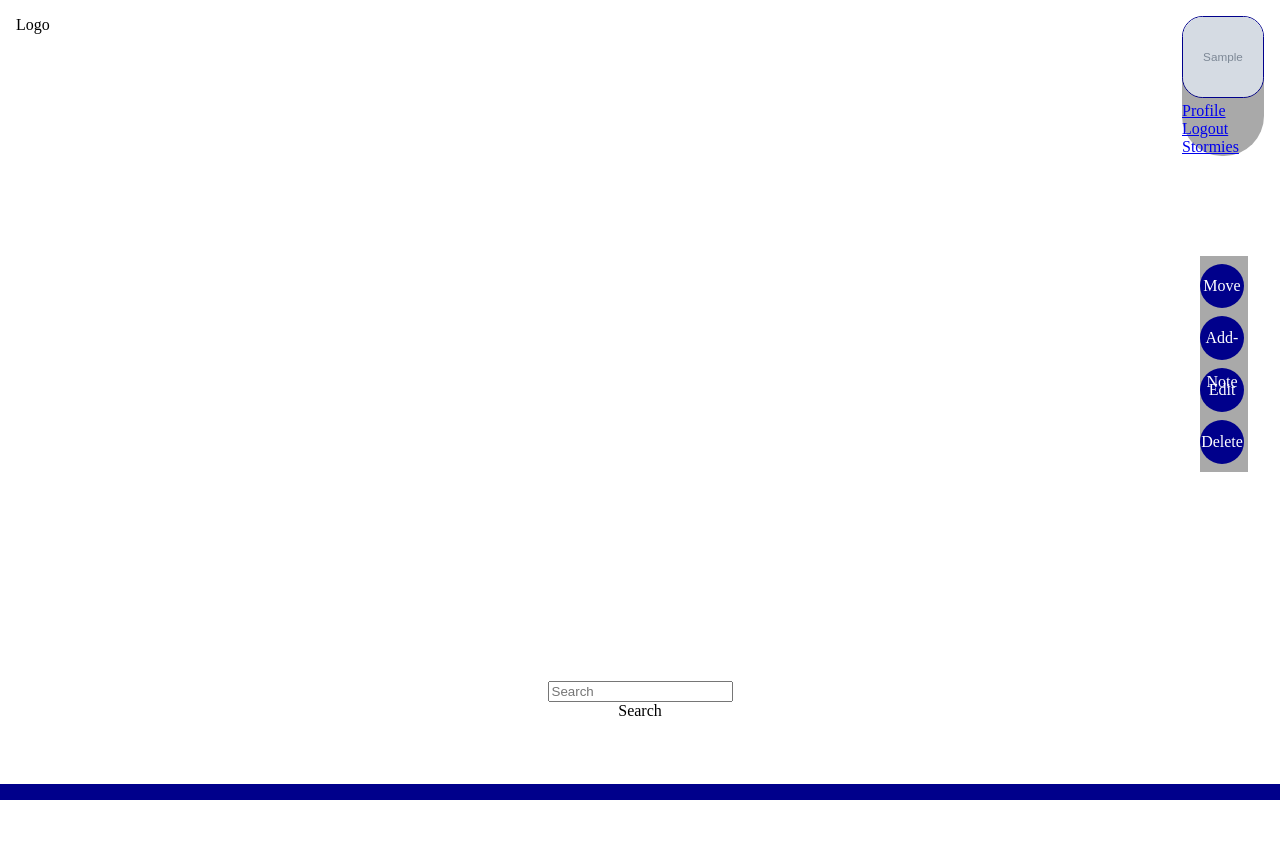
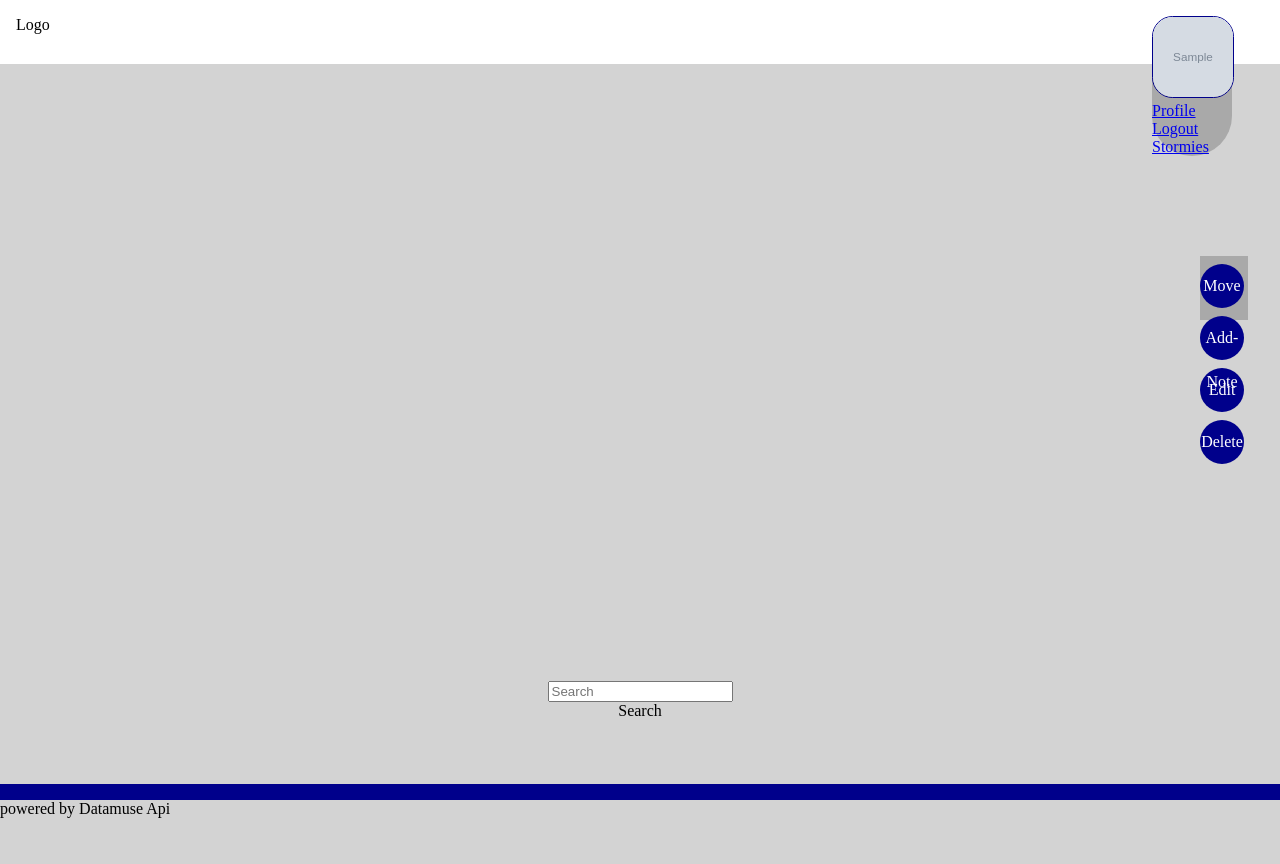
Before and after one commit to roy4ik/StormyBrain, a Django app: page /stormy/1 in a window 1280 px wide. Before the commit the page ends 800 px from the top, so only its background shows below. Run offline with Django 3.2, Linux system fonts and the light colour scheme; a user stored in the database is signed in; tables that the repository leaves empty hold one stand-in row (values such as "Sample post"); grey boxes marked "Sample" are stand-in pictures; some libraries are stand-ins or nearby versions.

Commit message:
fix z-index of nav and some appearance issues Fixes #53

```diff
--- a/accounts/templates/forms/profile-form.html
+++ b/accounts/templates/forms/profile-form.html
@@ -3,12 +3,12 @@
     <h2>Update Your Profile</h2>
     <div>
         <p>User ID: {{profile.user.id}}</p>
-        <p>Hi {{user.first_name}} {{user.last_name}}. Here you can update your profile</p>
+        <p>Hi {{user.first_name}} {{user.last_name}}. Update your profile</p>
         <p></p>
     </div>
     <form method='POST' enctype="multipart/form-data">
         {% csrf_token %}{% load widget_tweaks %}
-        <img src="../../media/{{user.profile.image}}" alt='User image' class="usr-img"> {{form.image}}
+        <img src="../media/{{user.profile.image}}" alt='User image' class="usr-img"> {{form.image}}
         <input class="user-info-input btn-success" class="btn" type="submit" value="Save">
     </form>
 </div>
--- a/static/css/style.css
+++ b/static/css/style.css
@@ -19,10 +19,10 @@ main {
 nav>.nav-tools {
     position: fixed;
     top: 1em;
-    right: 1em;
+    left: 90%;
+    width: 5em;
     background-color: var(--secondary-bg-color);
     border-radius: 40px;
-    height: fit-content
 }
 
 .nav-logo {
@@ -77,7 +77,7 @@ nav>.nav-tools {
 
 #canvas {
     margin: 0;
-    position: fixed;
+    position: static;
     width: 100vh;
     height: 100vh;
     text-align: center;
@@ -86,7 +86,7 @@ nav>.nav-tools {
 .canvas-toolbar {
     position: fixed;
     right: 2em;
-    height: fit-content;
+    height: 4em;
     margin-top: 15%;
     min-height: 4em;
     width: 3em;
```
